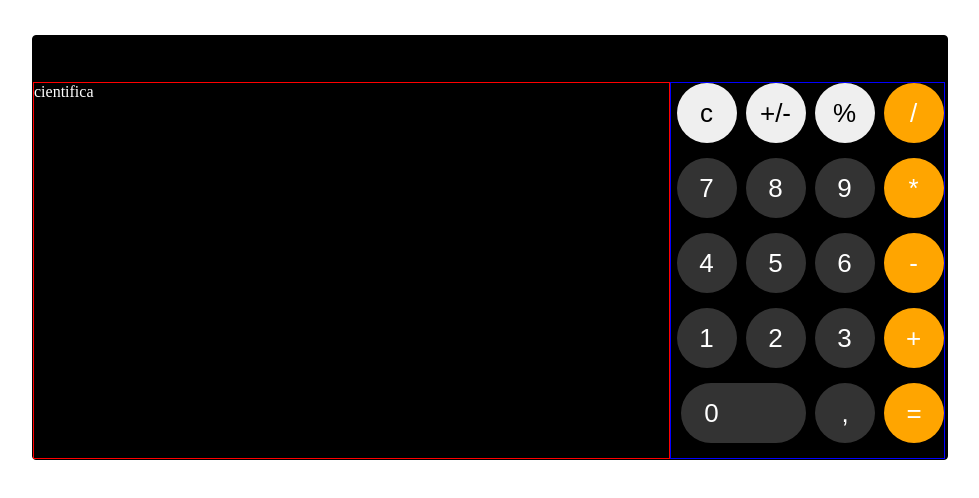
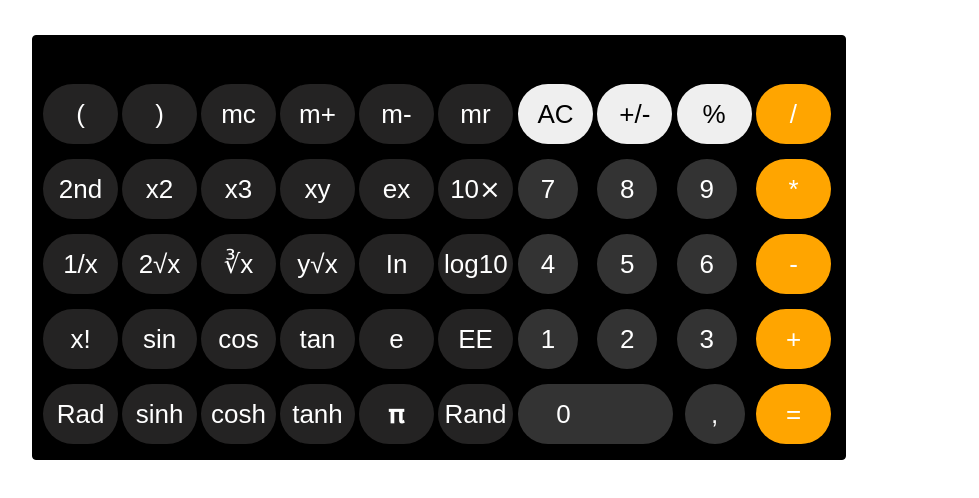
Before and after one commit to jveiiga/project-calculator, a plain HTML site: page index.html in a window 1280 px wide. Shown: the whole page, without its empty margins (208-1187 px from the left). Drawn offline with Linux system fonts and the light colour scheme.

Commit message:
new-features

```diff
--- a/css/style.css
+++ b/css/style.css
@@ -6,6 +6,11 @@ body {
   /* display: flex; */
   /* justify-content: center; */
   /* align-items: center; */
+}
+
+a {
+  text-decoration: none;
+  color: black;
 }
 
 .calculadora {
@@ -27,8 +32,17 @@ body {
   text-align: end;
   color: #fff;
   margin-right: 90px;
-  width: 100%;
+  width: 315px;
   font-size: 26px;
+}
+
+.container-buttons {
+  width: 270px;
+}
+
+.container-buttom {
+  display: flex;
+  justify-content: space-between;
 }
 
 .textcolor {
@@ -36,7 +50,6 @@ body {
   border-radius: 50px;
   height: 60px;
   width: 60px;
-  margin-left: 5px;
   font-size: 26px;
 }
 
@@ -48,7 +61,6 @@ body {
   width: 60px;
   height: 60px;
   margin-bottom: 15px;
-  margin-left: 5px;
   font-size: 26px;
 }
 
@@ -59,7 +71,6 @@ body {
   color: #fff;
   width: 60px;
   height: 60px;
-  margin-left: 5px;
   font-size: 26px;
 }
 
@@ -71,19 +82,22 @@ body {
   width: 125px;
   padding-right: 70px;
   height: 60px;
-  margin-left: 10px;
   font-size: 26px;
 }
 
-@media (min-width: 800px) and (max-width: 1900px) {
+.cientifica {
+  display: none;
+}
+
+@media (min-width: 800px) and (max-width: 1990px) {
   .calculadora {
     box-sizing: border-box;
-    width: 916px;
-    height: 425px;
     display: flex;
     flex-direction: column;
     justify-content: flex-end;
     align-items: flex-start;
+    width: 814px;
+    height: 425px;
   }
 
   .container-calculadora-cientifica {
@@ -93,20 +107,54 @@ body {
 
   .result-color {
     font-size: 30px;
-    margin-right: 35px;
+    width: 771px;
   }
 
   .container-buttons {
-    border: 1px solid blue;
     display: flex;
     flex-direction: column;
     justify-content: flex-end;
-    align-items: center;
+    width: 313px;
+    padding-right: 10px;
+  }
+
+  .container-buttom {
+    display: flex;
+    /* align-items: start; */
+    justify-content: space-between;
+  }
+
+  .textcolor {
+    width: 75px;
+  }
+
+  .opcolor {
+    width: 75px;
+  }
+
+  .numcolorci {
+    border: none;
+    border-radius: 50px;
+    background-color: rgb(36, 35, 35);
+    color: #fff;
+    width: 75px;
+    height: 60px;
+    font-size: 26px;
+  }
+
+  .btnzero {
+    width: 155px;
   }
 
   .cientifica {
-    border: 1px solid red;
+    display: flex;
+    flex-direction: column;
+    width: 475px;
+    padding-left: 10px;
     color: #fff;
-    width: 635px;
+  }
+
+  .cientifica div {
+    margin-bottom: 15px;
   }
 }
--- a/index.html
+++ b/index.html
@@ -10,42 +10,80 @@
   </head>
   <body>
     <div class="calculadora">
-      <div><input class="result-color" type="text" name="tela" id="display-da-tela" disabled><br /></div>
+      <div><input class="result-color" type="text" name="tela" id="display-da-tela" disabled></div>
         <div class="container-calculadora-cientifica" >
           <div class="container-buttons" >
-              <div>
-                <button class="textcolor" onClick="botao_AC()">c</button>
+              <div class="container-buttom">
+                <button class="textcolor" onClick="botao_AC()">AC</button>
                 <button class="textcolor" onClick="adicionar_parametro('+/-')">+/-</button>
                 <button class="textcolor" onClick="porcentagem()">%</button>
-                <button class="opcolor" onClick="adicionar_parametro('/')">/</button><br />
+                <button class="opcolor" onClick="adicionar_parametro('/')">/</button>
               </div>
-              <div>
+              <div class="container-buttom">
                 <button class="numcolor" onClick="adicionar_parametro(7)">7</button>
                 <button class="numcolor" onClick="adicionar_parametro(8)">8</button>
                 <button class="numcolor" onClick="adicionar_parametro(9)">9</button>
-                <button class="opcolor" onClick="adicionar_parametro('*')">*</button><br />
+                <button class="opcolor" onClick="adicionar_parametro('*')">*</button>
               </div>
-              <div>
+              <div class="container-buttom">
                 <button class="numcolor" onClick="adicionar_parametro(4)">4</button>
                 <button class="numcolor" onClick="adicionar_parametro(5)">5</button>
                 <button class="numcolor" onClick="adicionar_parametro(6)">6</button>
-                <button class="opcolor" onClick="adicionar_parametro('-')">-</button><br />
+                <button class="opcolor" onClick="adicionar_parametro('-')">-</button>
               </div>
-              <div>
+              <div class="container-buttom">
                 <button class="numcolor" onClick="adicionar_parametro(1)">1</button>
                 <button class="numcolor" onClick="adicionar_parametro(2)">2</button>
                 <button class="numcolor" onClick="adicionar_parametro(3)">3</button>
-                <button class="opcolor" onClick="adicionar_parametro('+')">+</button><br />
+                <button class="opcolor" onClick="adicionar_parametro('+')">+</button>
               </div>
-              <div>
+              <div class="container-buttom">
                 <button class="btnzero" onClick="adicionar_parametro(0)">0</button>
                 <button class="numcolor" onClick="adicionar_parametro(',')">,</button>
                 <button class="opcolor" onClick="calcular()">=</button>
-                <br />
               </div>
           </div>
           <div class="cientifica">
-            cientifica
+            <div>
+              <button class="numcolorci" onClick="adicionar_parametro()">(</button>
+              <button class="numcolorci" onClick="adicionar_parametro()">)</button>
+              <button class="numcolorci" onClick="adicionar_parametro(mc)">mc</button>
+              <button class="numcolorci" onClick="adicionar_parametro('mc+')">m+</button>
+              <button class="numcolorci" onClick="adicionar_parametro('m-')">m-</button>
+              <button class="numcolorci" onClick="adicionar_parametro(mr)">mr</button>
+            </div>
+            <div>
+              <button class="numcolorci" onClick="adicionar_parametro()">2nd</button>
+              <button class="numcolorci" onClick="adicionar_parametro()">x2</button>
+              <button class="numcolorci" onClick="adicionar_parametro()">x3</button>
+              <button class="numcolorci" onClick="adicionar_parametro()">xy</button>
+              <button class="numcolorci" onClick="adicionar_parametro()">ex</button>
+              <button class="numcolorci" onClick="adicionar_parametro()">10⨯</button>
+            </div>
+            <div>
+              <button class="numcolorci" onClick="adicionar_parametro()">1/x</button>
+              <button class="numcolorci" onClick="adicionar_parametro()">2√x</button>
+              <button class="numcolorci" onClick="adicionar_parametro()">∛x</button>
+              <button class="numcolorci" onClick="adicionar_parametro()">y√x</button>
+              <button class="numcolorci" onClick="adicionar_parametro()">In</button>
+              <button class="numcolorci" onClick="adicionar_parametro()">log10</button>
+            </div>
+            <div>
+              <button class="numcolorci" onClick="adicionar_parametro()">x!</button>
+              <button class="numcolorci" onClick="adicionar_parametro()">sin</button>
+              <button class="numcolorci" onClick="adicionar_parametro()">cos</button>
+              <button class="numcolorci" onClick="adicionar_parametro()">tan</button>
+              <button class="numcolorci" onClick="adicionar_parametro()">e</button>
+              <button class="numcolorci" onClick="adicionar_parametro()">EE</button>
+            </div>
+            <div>
+              <button class="numcolorci" onClick="adicionar_parametro()">Rad</button>
+              <button class="numcolorci" onClick="adicionar_parametro()">sinh</button>
+              <button class="numcolorci" onClick="adicionar_parametro(mc)">cosh</button>
+              <button class="numcolorci" onClick="adicionar_parametro()">tanh</button>
+              <button class="numcolorci" onClick="adicionar_parametro(pi)">𝛑</button>
+              <button class="numcolorci" onClick="adicionar_parametro()">Rand</button>
+            </div>
           </div>
         </div>
     </div>
```
